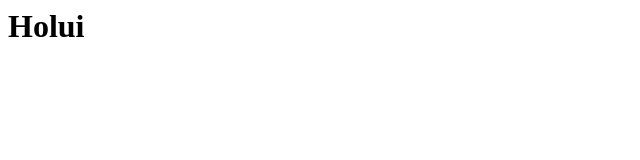
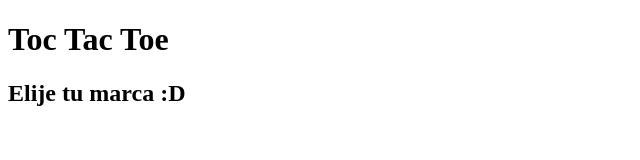
Before and after one commit to GiulianaOlmos/tic-tac.toe-Giuliana-Olmos, a website: page index.html in a window 1280 px wide. Shown: the whole page, without its empty margins (0-640 px from the left). Drawn offline with Linux system fonts and the light colour scheme.

Commit message:
Iniciamos el html

```diff
--- a/index.html
+++ b/index.html
@@ -1 +1,13 @@
-<h1>Holui</h1>
+<!DOCTYPE html>
+<html lang="en">
+<head>
+    <meta charset="UTF-8">
+    <meta name="viewport" content="width=device-width, initial-scale=1.0">
+    <meta http-equiv="X-UA-Compatible" content="ie=edge">
+    <title>Document</title>
+</head>
+<body>
+    <h1>Toc Tac Toe</h1>
+    <h2>Elije tu marca :D</h2>
+</body>
+</html>
--- a/index.js
+++ b/index.js
@@ -5,6 +5,7 @@
 const port = process.env.PORT || 8080;
 
 app.get('/', function (req, res) {
+    //Usamos el "path" para emviar el html necesario cuando la aplicacion inicia.
     res.sendFile(path.join(__dirname+"/index.html"));
 });
 
```
Also changed, not shown: README.md (added).
